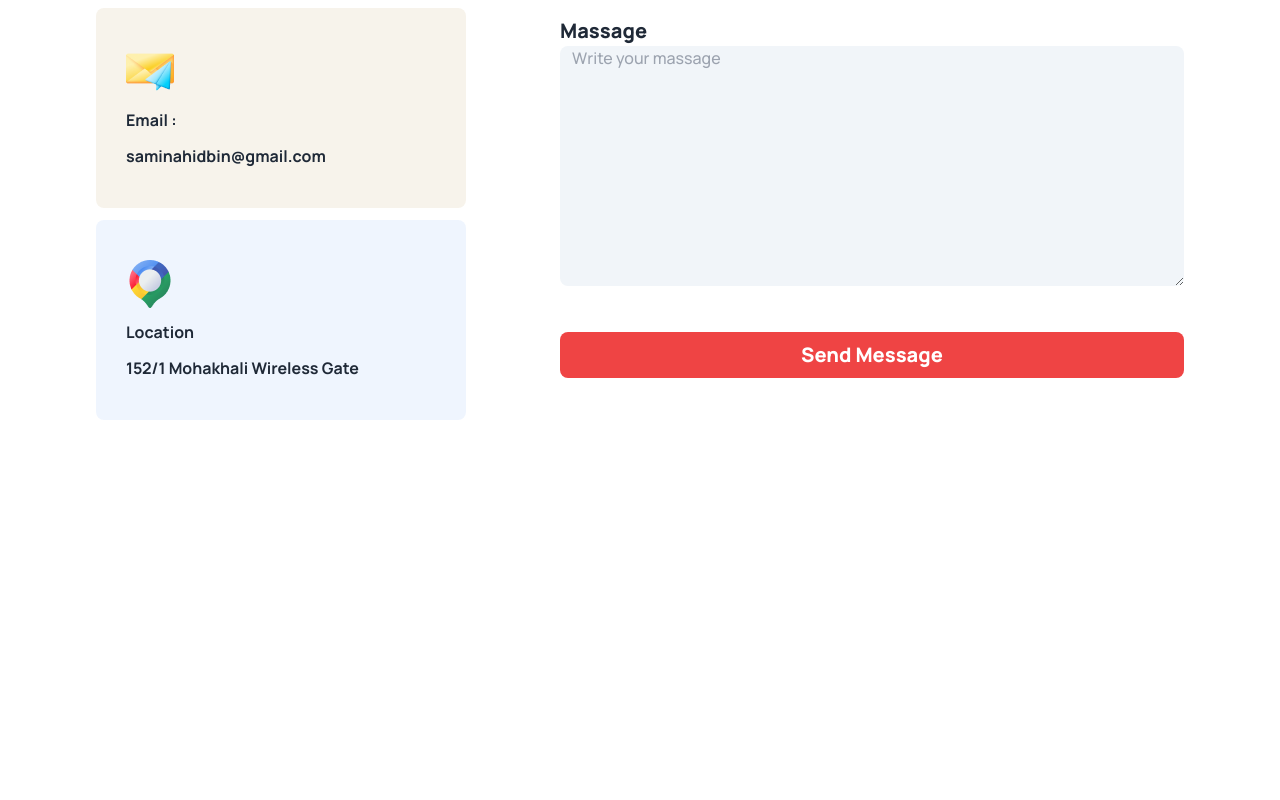
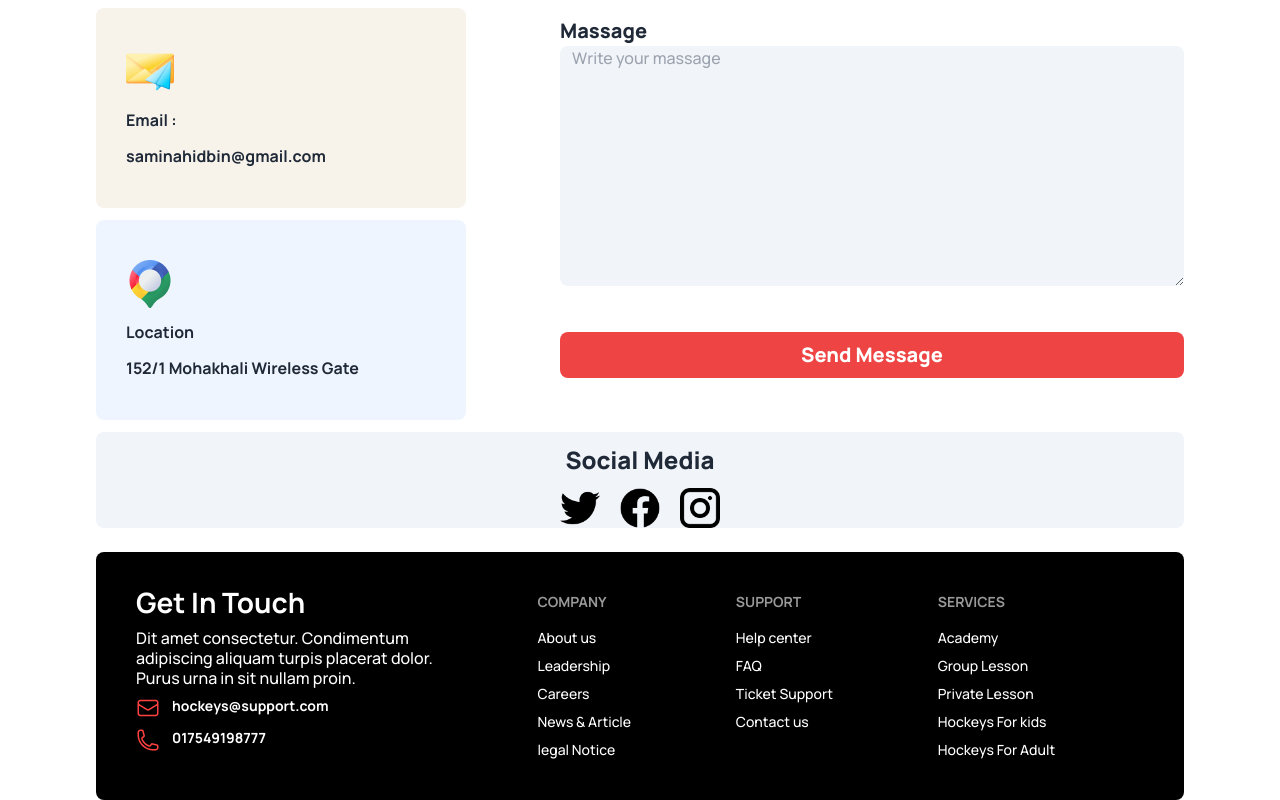
Before and after one commit to nahidbinalamsami/B9A3-Hockeys, a plain HTML site: page index.html in a window 1280 px wide. Shown: the part 3458-4258 px from the top of the page. Before the commit the page ends 3890 px from the top, so only its background shows below. Drawn offline with nearby package versions, Linux system fonts and the light colour scheme.

Commit message:
my footer section ready

```diff
--- a/index.html
+++ b/index.html
@@ -334,14 +334,68 @@
 
 
         </section>
+         <!-- social media -->
+         <section class="container mx-auto lg:px-24 px-8 ">
+          <div class="bg-slate-100 rounded-lg ">
+            <h1 class="font-extrabold text-[24px] text-center p-[10px]">Social Media</h1>
+            <div class="flex justify-center gap-5">
+              <img width="40px" src="./Images/twitter.png" alt="">
+              <img width="40px" src="./Images/facebook.png" alt="">
+              <img width="40px" src="./Images/instagram.png" alt="">
+
+            </div>
+          </div>
+
+
+         </section>
 
 
 
 
         </div>
     </main>
-    <footer>
 
-    </footer>
+      <section class="container mx-auto lg:px-24 px-8 mt-6 ">
+        <footer class="footer p-10 bg-black text-white rounded-lg">
+          <aside>
+           <h2 class="text-[28px] font-bold">Get In Touch</h2>
+           <p class="text-[16px] pt-2">Dit amet consectetur. Condimentum <br> adipiscing aliquam turpis placerat dolor. <br> Purus urna in sit nullam proin.</p>
+           <div class="flex gap-3">
+            <img src="./Images/Frame.png" alt="">
+            <p class="font-bold text-">hockeys@support.com</p>
+
+           </div>
+           <div class="flex gap-3">
+            <img src="./Images/Frame2.png" alt="">
+            <p class="font-bold text-">017549198777</p>
+
+           </div>
+          </aside>
+          <nav>
+            <header class="footer-title">Company</header>
+            <a class="link link-hover">About us</a>
+            <a class="link link-hover">Leadership</a>
+            <a class="link link-hover">Careers</a>
+            <a class="link link-hover">News & Article</a>
+            <a class="link link-hover">legal Notice</a>
+          </nav>
+          <nav>
+            <header class="footer-title">Support</header>
+            <a class="link link-hover">Help center</a>
+            <a class="link link-hover">FAQ</a>
+            <a class="link link-hover">Ticket Support</a>
+            <a class="link link-hover">Contact us</a>
+          </nav>
+          <nav>
+            <header class="footer-title">Services</header>
+            <a class="link link-hover">Academy</a>
+            <a class="link link-hover">Group Lesson</a>
+            <a class="link link-hover">Private Lesson</a>
+            <a class="link link-hover">Hockeys For kids</a>
+            <a class="link link-hover">Hockeys For Adult</a>
+          </nav>
+        </footer>
+      </section>
+
 </body>
 </html>
```
Also changed, not shown: Images/Frame.png (added), Images/Frame2.png (added), Images/facebook.png (added), Images/instagram.png (added), Images/twitter.png (added).
